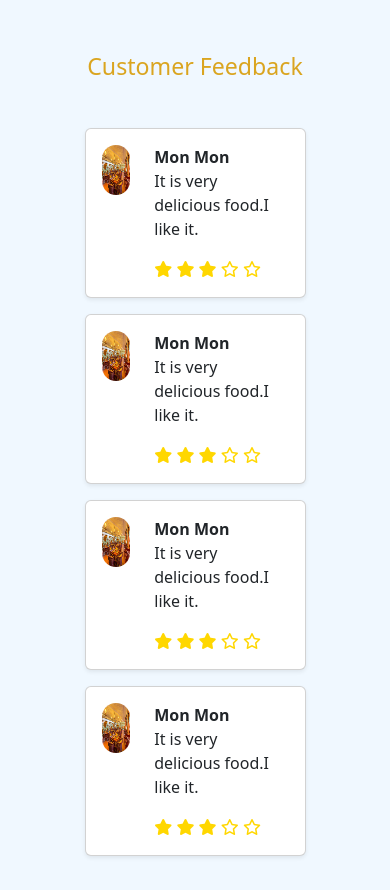
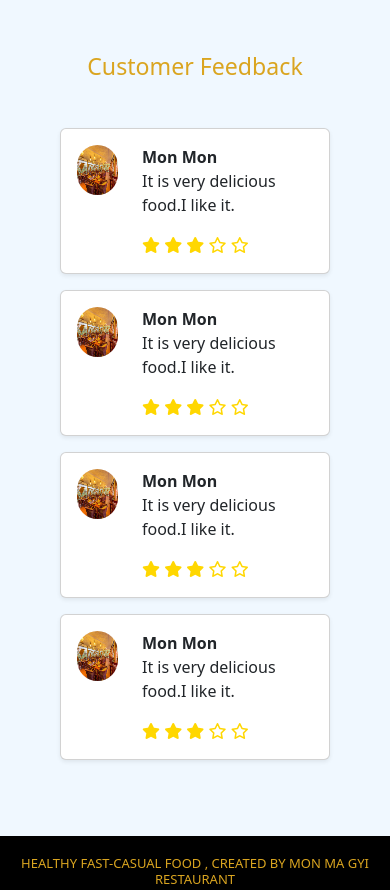
Before and after one commit to Thet-Mon-Soe/Restaurant-PJ, a plain HTML site: page index.html in a window 390 px wide. Shown: the part 4020-4910 px from the top of the page. Drawn offline with Linux system fonts and the light colour scheme.

Commit message:
Update index.html

```diff
--- a/index.html
+++ b/index.html
@@ -202,7 +202,7 @@
         <div class="container-fluid customer-content">
             <h3 class="text-center">Customer Feedback</h3>
             <div class="row">
-                <div class="col-lg-3 offset-lg-0  col-md-4 offset-md-0 col-sm-6 offset-sm-0 col-10 offset-1 mb-3">
+                <div class="col-lg-3 offset-lg-0  col-md-4 offset-md-0 col-sm-6 offset-sm-0 col-12 mb-3">
                     <div class="card shadow-sm">
                         <div class="card-body">
                             <div class="row">
@@ -223,7 +223,7 @@
                     </div>
                 </div>
 
-                <div class="col-lg-3 offset-lg-0  col-md-4 offset-md-0 col-sm-6 offset-sm-0 col-10 offset-1 mb-3">
+                <div class="col-lg-3 offset-lg-0  col-md-4 offset-md-0 col-sm-6 offset-sm-0 col-12 mb-3">
                     <div class="card shadow-sm">
                         <div class="card-body">
                             <div class="row">
@@ -244,7 +244,7 @@
                     </div>
                 </div>
 
-                <div class="col-lg-3 offset-lg-0  col-md-4 offset-md-0 col-sm-6 offset-sm-0 col-10 offset-1 mb-3">
+                <div class="col-lg-3 offset-lg-0  col-md-4 offset-md-0 col-sm-6 offset-sm-0 col-12 mb-3">
                     <div class="card shadow-sm">
                         <div class="card-body">
                             <div class="row">
@@ -265,7 +265,7 @@
                     </div>
                 </div>
 
-                <div class="col-lg-3 offset-lg-0  col-md-4 offset-md-0 col-sm-6 offset-sm-0 col-10 offset-1 mb-3">
+                <div class="col-lg-3 offset-lg-0  col-md-4 offset-md-0 col-sm-6 offset-sm-0 col-12 mb-3">
                     <div class="card shadow-sm">
                         <div class="card-body">
                             <div class="row">
```
